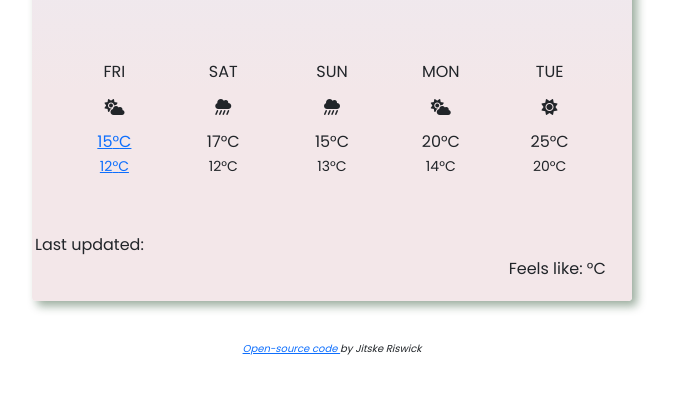
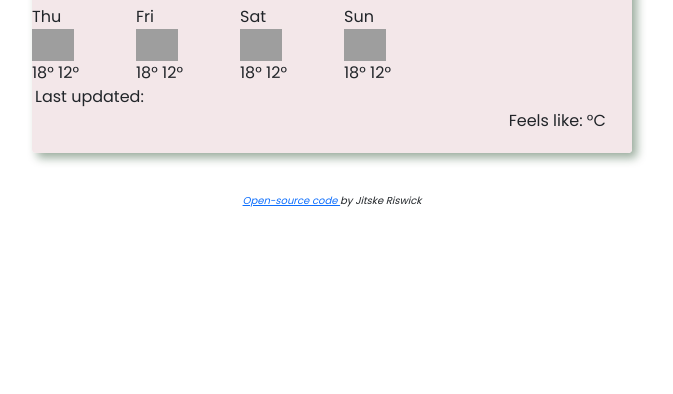
Before and after one commit to Daishwick/WeatherApp_true, a plain HTML site: page index.html in a window 1280 px wide. Shown: the part 402-796 px from the top of the page, without its empty margins (308-981 px from the left). Drawn offline with nearby package versions, Linux system fonts and the light colour scheme; no server answers; grey boxes are pictures that could not be loaded.

Commit message:
recreated forecast

```diff
--- a/index.html
+++ b/index.html
@@ -68,50 +68,7 @@
 
         <img src=".." alt="Clear" id="icon" class="float-left" />
       </h2>
-      <div class="row weeklyweather">
-        <div class="col day1">
-          <div>FRI</div>
-          <div><i class="fa fa-cloud-sun tinyicon"></i></div>
-          <div>
-            <a id="tempFri" href="#">
-              <span id="degreesFriDay">15</span>°<span id="unitFriDay">C</span>
-              <br />
-              <small>
-                <span id="degreesFriNig">12</span>°<span id="unitFriNig"
-                  >C</span
-                >
-              </small></a
-            >
-          </div>
-        </div>
-
-        <div class="col day2">
-          <div>SAT</div>
-          <div><i class="fa fa-cloud-showers-heavy tinyicon"></i></div>
-          <div>
-            17°C <br />
-            <small> 12°C</small>
-          </div>
-        </div>
-
-        <div class="col day3">
-          <div>SUN</div>
-          <div><i class="fa fa-cloud-showers-heavy tinyicon"></i></div>
-          <div>15°C <br /><small> 13°C</small></div>
-        </div>
-
-        <div class="col day4">
-          <div>MON</div>
-          <div><i class="fa fa-cloud-sun tinyicon"> </i></div>
-          <div>20°C <br /><small> 14°C</small></div>
-        </div>
-
-        <div class="col day5">
-          <div>TUE</div>
-          <div><i class="fa fa-sun tinyicon"> </i></div>
-          <div>25°C<br /><small> 20°C</small></div>
-        </div>
-      </div>
+      <div class="weather-forecast" id="forecast"></div>
 
       <div class="row">
         <div class="col left">
--- a/src/index.js
+++ b/src/index.js
@@ -14,6 +14,36 @@ function formatDate(timestamp) {
   ];
   let day = days[date.getDay()];
   return `${day}, ${hours}:${minutes}`;
+}
+
+function displayForecast() {
+  let forecastElement = document.querySelector("#forecast");
+
+  let days = ["Thu", "Fri", "Sat", "Sun"];
+
+  let forecastHTML = `<div class="row">`;
+
+  days.forEach(function (day) {
+    forecastHTML =
+      forecastHTML +
+      `
+ <div class="col-2">
+   <div class="weather-forecast-date">${day}</div>
+   <img
+   src="http://openweathermap.org/img/wn/50d@2x.png"
+   alt=""
+   width="42"
+   />
+   <div class="weather-forecast-temperatures">
+     <span class="weather-forecast-temperature-max"> 18° </span>
+     <span class="weather-forecast-temperature-min"> 12° </span>
+   </div>
+ </div>
+`;
+  });
+
+  forecastHTML = forecastHTML + `</div>`;
+  forecastElement.innerHTML = forecastHTML;
 }
 
 function showTemperature(response) {
@@ -67,17 +97,6 @@ function showPosition(position) {
   axios.get(`${currentPosition}`).then(showTemperature);
 }
 
-// function getTemperature(response) {
-//   celciusTemperature = Math.round(response.data.main.temp);
-//   FeelslikeValue = Math.round(response.data.main.feels_like);
-//   let currentTemperature = document.querySelector("#degrees");
-//   let currentPosition = document.querySelector("#City-name");
-//   let feelslike = document.querySelector("#FeelslikeTemp");
-//   feelslike.innerHTML = FeelslikeValue;
-//   currentPosition.innerHTML = response.data.name;
-//   currentTemperature.innerHTML = celciusTemperature;
-// }
-
 function getPosition() {
   navigator.geolocation.getCurrentPosition(showPosition);
 }
@@ -129,3 +148,5 @@ document.addEventListener("DOMContentLoaded", function (event) {
   fetchTemp("Eindhoven");
   document.getElementById("City-name").innerHTML = "Eindhoven";
 });
+
+displayForecast();
```
